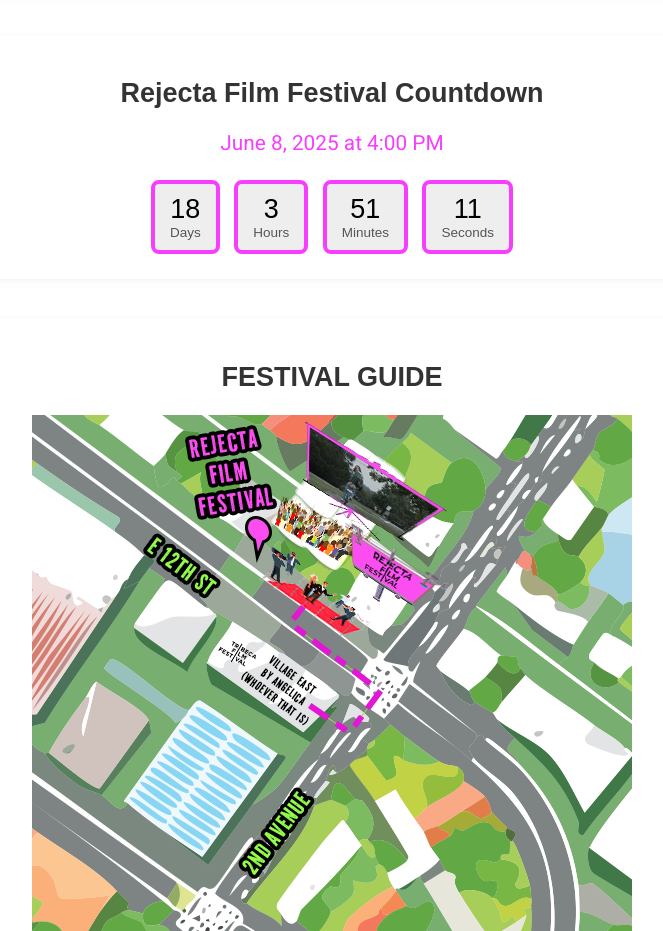
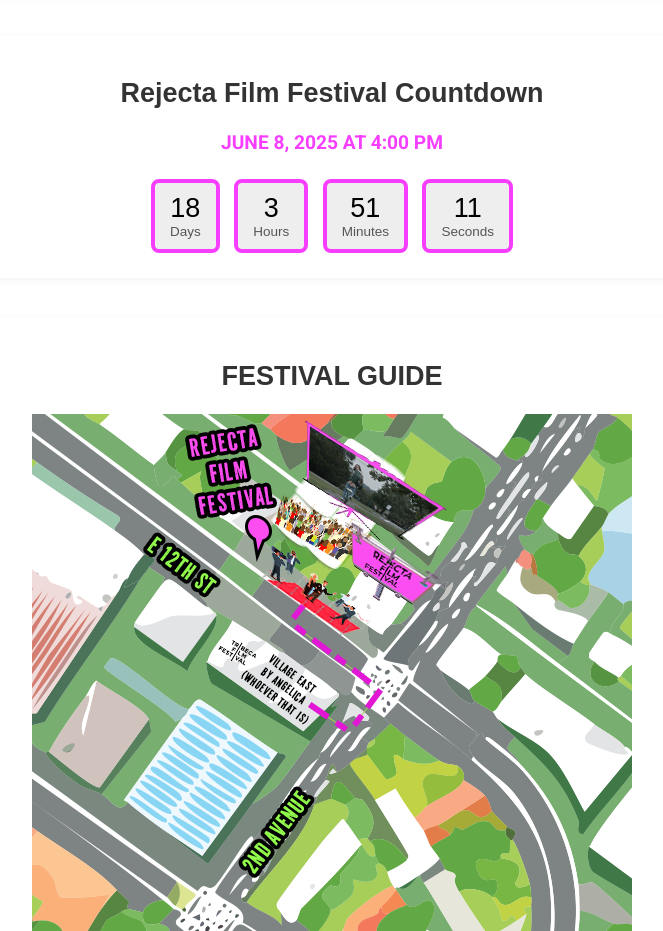
Before and after one commit to jrsti06/rejecta-site, a plain HTML site: page index.html in a window 1280 px wide. Shown: the part 3440-4371 px from the top of the page, without its empty margins (308-971 px from the left). Drawn offline with Linux system fonts and the light colour scheme; a web font is replaced by a local one.

Commit message:
Update index.html

```diff
--- a/index.html
+++ b/index.html
@@ -308,8 +308,10 @@
       <h2>Rejecta Film Festival Countdown</h2>
       <p style="
       font-family: 'Roboto', sans-serif;
+      font-weight: 700;
+      text-transform: uppercase;
       color: #f73eff;
-      font-size: 1.3rem;
+      font-size: 1.2rem;
       text-align: center;
       margin-top: 10px;
     ">
```
